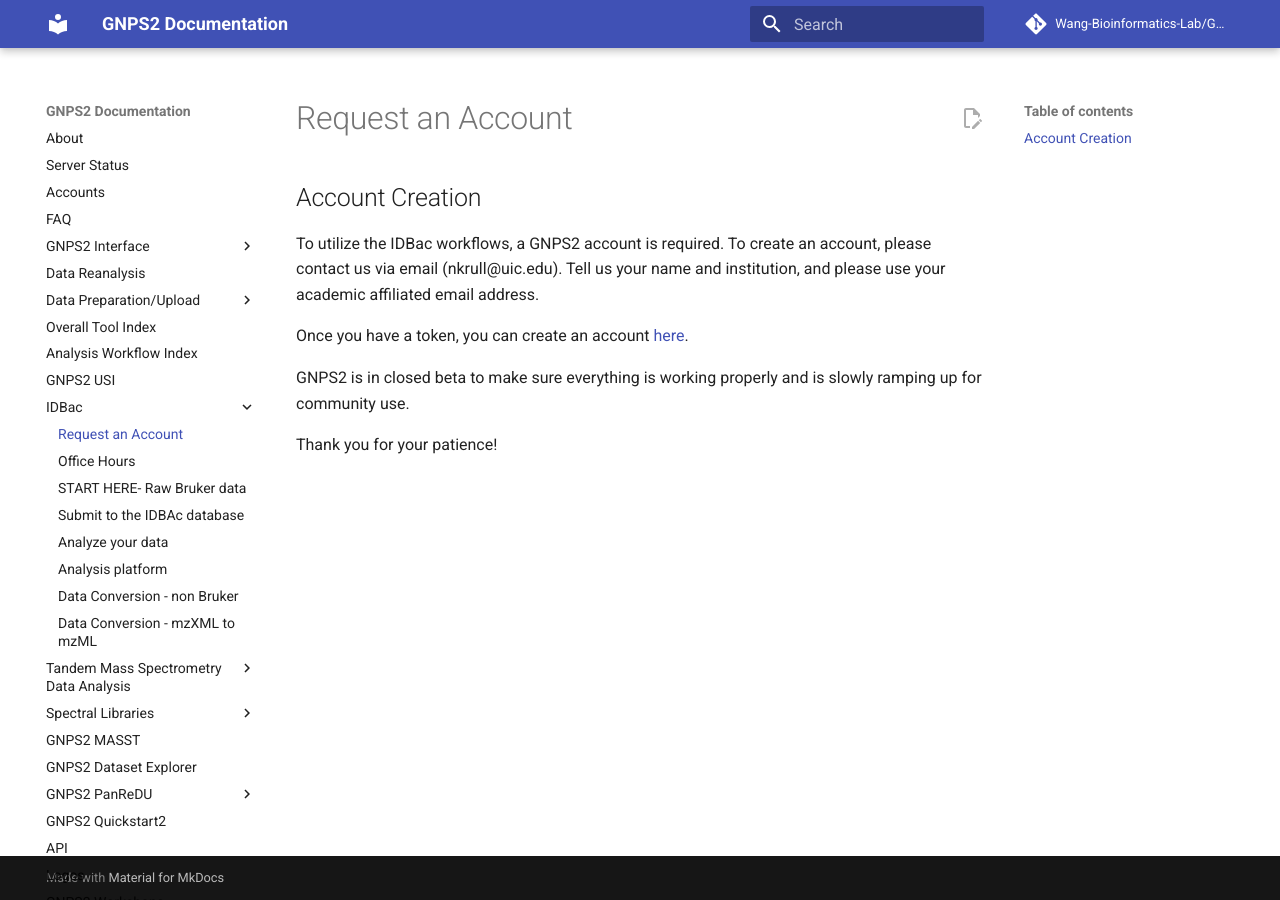
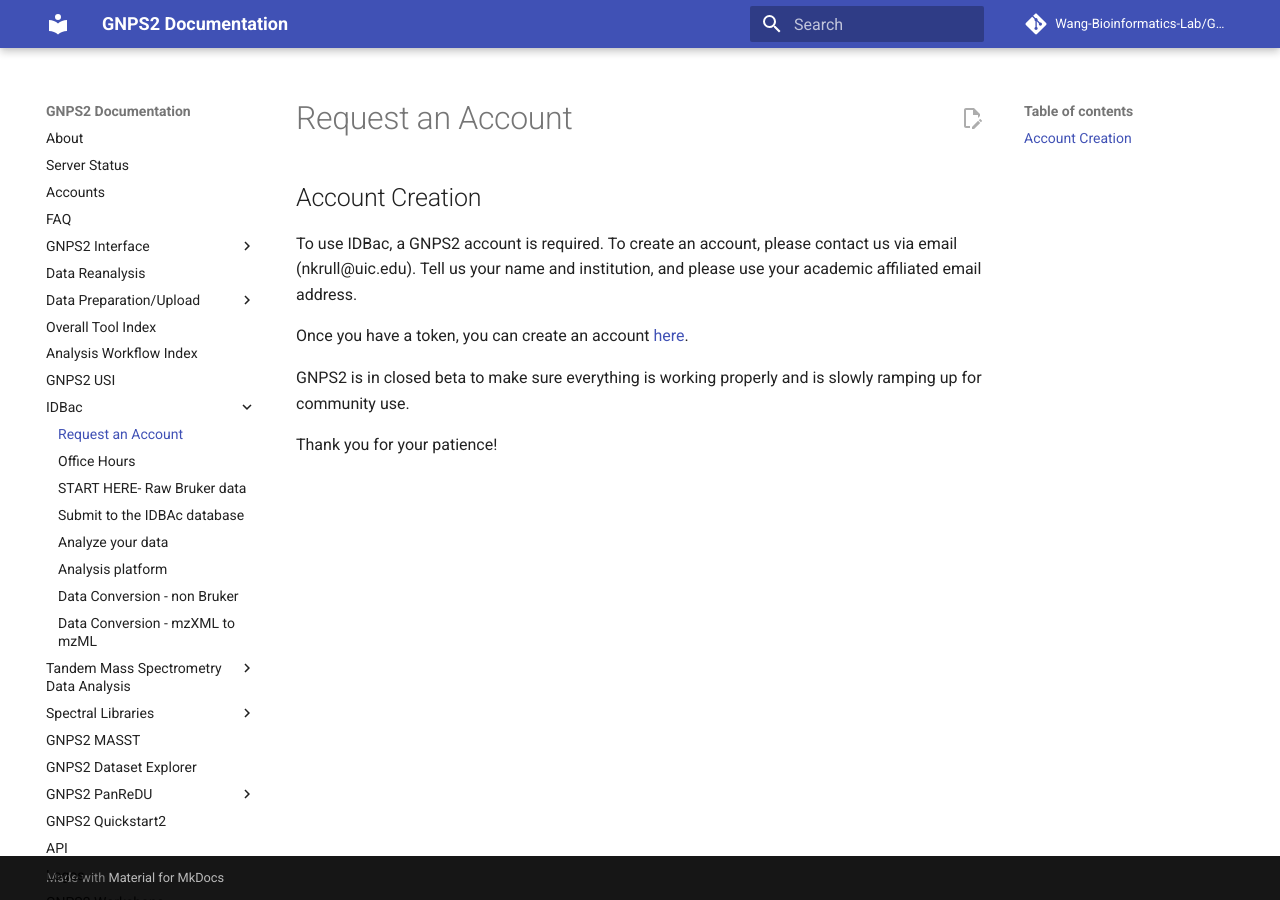
Before and after one commit to Wang-Bioinformatics-Lab/GNPS2_Documentation, an MkDocs documentation site: the page built from docs/idbac-request-an-account.md, in a window 1280 px wide. Built offline with MkDocs 1.6.1 and Material for MkDocs 9.7.7, drawn with Linux system fonts in a browser that asks for light colours; comment, search, counter and statistics services are not loaded.

Commit message:
Update idbac-request-an-account.md

```diff
--- a/docs/idbac-request-an-account.md
+++ b/docs/idbac-request-an-account.md
@@ -1,5 +1,5 @@
 ## Account Creation
-To utilize the IDBac workflows, a GNPS2 account is required. To create an account, please contact us via email (nkrull@uic.edu). Tell us your name and institution, and please use your academic affiliated email address.
+To use IDBac, a GNPS2 account is required. To create an account, please contact us via email (nkrull@uic.edu). Tell us your name and institution, and please use your academic affiliated email address.
 
 Once you have a token, you can create an account [here](https://gnps2.org/user/signup).
 
```
